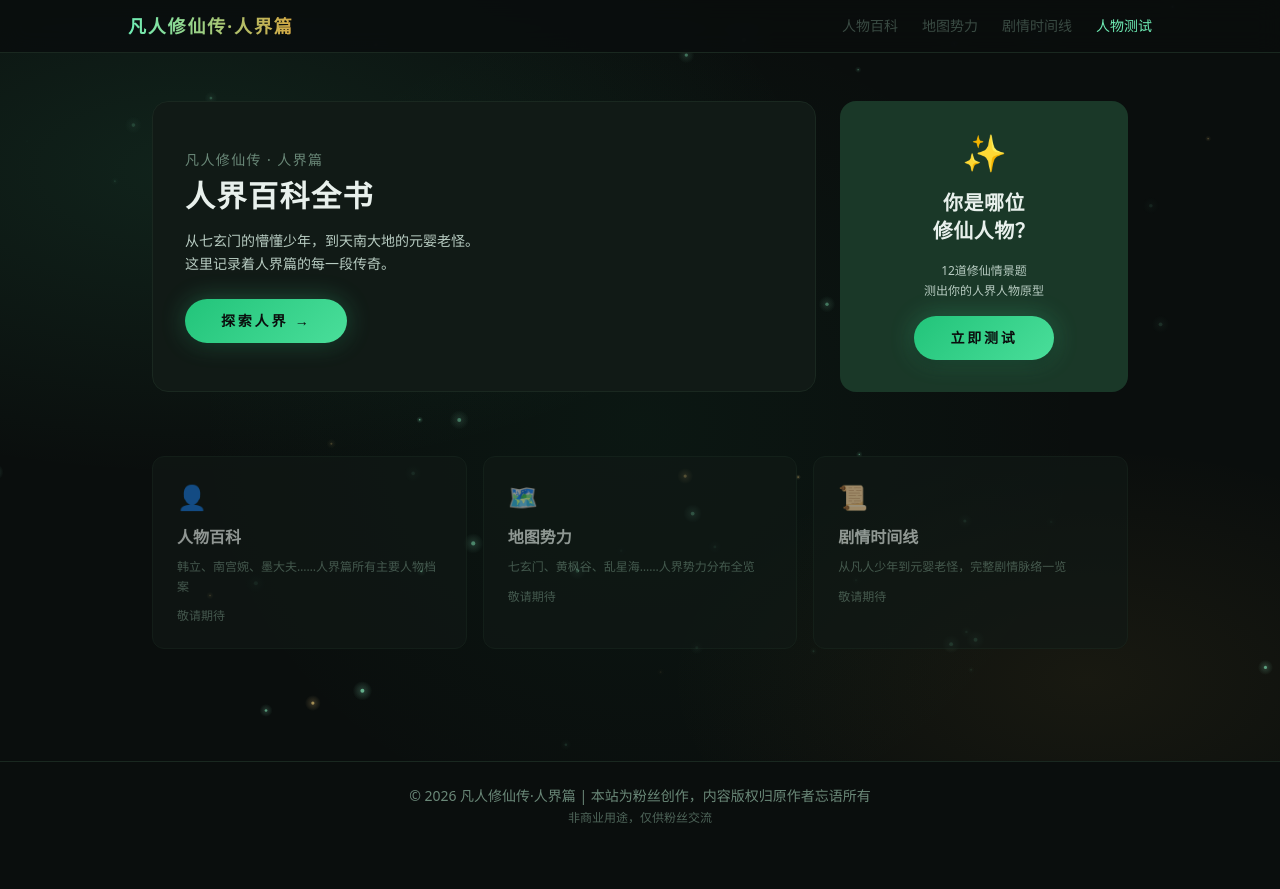
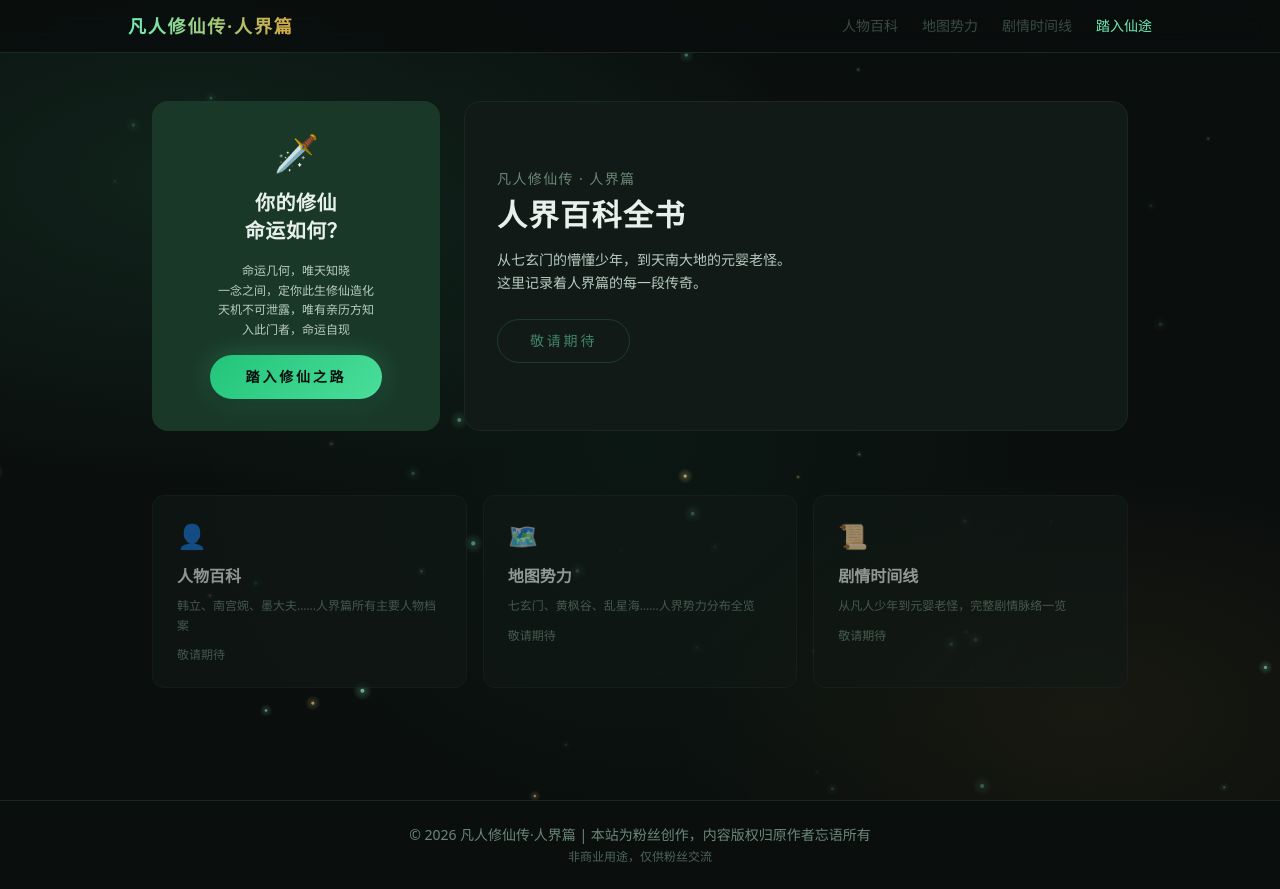
Before and after one commit to fujianwei/fanren-wiki, a Next.js app: page / in a window 1280 px wide. Before the commit the page ends 850 px from the top, so only its background shows below. Built offline with nearby package versions, Linux system fonts and the light colour scheme.

Commit message:
docs: 记录v5视觉升级 + 游戏化长期方向；更新首页和导航入口

```diff
--- a/app/page.tsx
+++ b/app/page.tsx
@@ -11,7 +11,30 @@ export default function HomePage() {
     <div className="max-w-5xl mx-auto px-6 py-12">
       {/* Hero 区域 */}
       <div className="flex flex-col md:flex-row gap-6 mb-16">
-        {/* 左：网站介绍 */}
+        {/* 左：命运测试入口 */}
+        <div
+          className="md:w-72 rounded-2xl p-8 flex flex-col items-center justify-center text-center gap-4"
+          style={{ backgroundColor: "#1a3828" }}
+        >
+          <div className="text-4xl">🗡️</div>
+          <h2 className="font-serif font-bold text-xl tracking-wide" style={{ color: "#e8f0ec" }}>
+            你的修仙<br />命运如何？
+          </h2>
+          <p className="text-xs leading-relaxed" style={{ color: "#b8ccc2" }}>
+            命运几何，唯天知晓<br />
+            一念之间，定你此生修仙造化<br />
+            天机不可泄露，唯有亲历方知<br />
+            入此门者，命运自现
+          </p>
+          <Link
+            href="/destiny"
+            className="btn-primary font-medium text-sm px-6 py-2.5 rounded-full"
+          >
+            踏入修仙之路
+          </Link>
+        </div>
+
+        {/* 右：网站介绍 */}
         <div
           className="flex-1 rounded-2xl p-8 flex flex-col justify-center"
           style={{ backgroundColor: "#111a16", border: "1px solid #1a2820" }}
@@ -24,32 +47,12 @@ export default function HomePage() {
             从七玄门的懵懂少年，到天南大地的元婴老怪。<br />
             这里记录着人界篇的每一段传奇。
           </p>
-          <Link
-            href="/quiz"
-            className="btn-primary inline-block text-sm font-medium px-6 py-2.5 rounded-full w-fit"
+          <span
+            className="btn-secondary inline-block text-sm px-6 py-2.5 rounded-full w-fit cursor-not-allowed opacity-50"
+            title="敬请期待"
           >
-            探索人界 →
-          </Link>
-        </div>
-
-        {/* 右：测试入口 */}
-        <div
-          className="md:w-72 rounded-2xl p-8 flex flex-col items-center justify-center text-center gap-4"
-          style={{ backgroundColor: "#1a3828" }}
-        >
-          <div className="text-4xl">✨</div>
-          <h2 className="font-serif font-bold text-xl tracking-wide" style={{ color: "#e8f0ec" }}>
-            你是哪位<br />修仙人物？
-          </h2>
-          <p className="text-xs leading-relaxed" style={{ color: "#b8ccc2" }}>
-            12道修仙情景题<br />测出你的人界人物原型
-          </p>
-          <Link
-            href="/quiz"
-            className="btn-primary font-medium text-sm px-6 py-2.5 rounded-full"
-          >
-            立即测试
-          </Link>
+            敬请期待
+          </span>
         </div>
       </div>
 
--- a/components/Navbar.tsx
+++ b/components/Navbar.tsx
@@ -31,13 +31,13 @@ export default function Navbar() {
           <span className="cursor-not-allowed opacity-50" title="敬请期待">地图势力</span>
           <span className="cursor-not-allowed opacity-50" title="敬请期待">剧情时间线</span>
           <Link
-            href="/quiz"
+            href="/destiny"
             className="font-medium transition-colors"
             style={{ color: "#6fedb5" }}
             onMouseEnter={e => (e.currentTarget.style.color = "#4ade9a")}
             onMouseLeave={e => (e.currentTarget.style.color = "#6fedb5")}
           >
-            人物测试
+            踏入仙途
           </Link>
         </div>
       </div>
```
Also changed, not shown: 1 other file (tests, documents, lock files or other folders).
